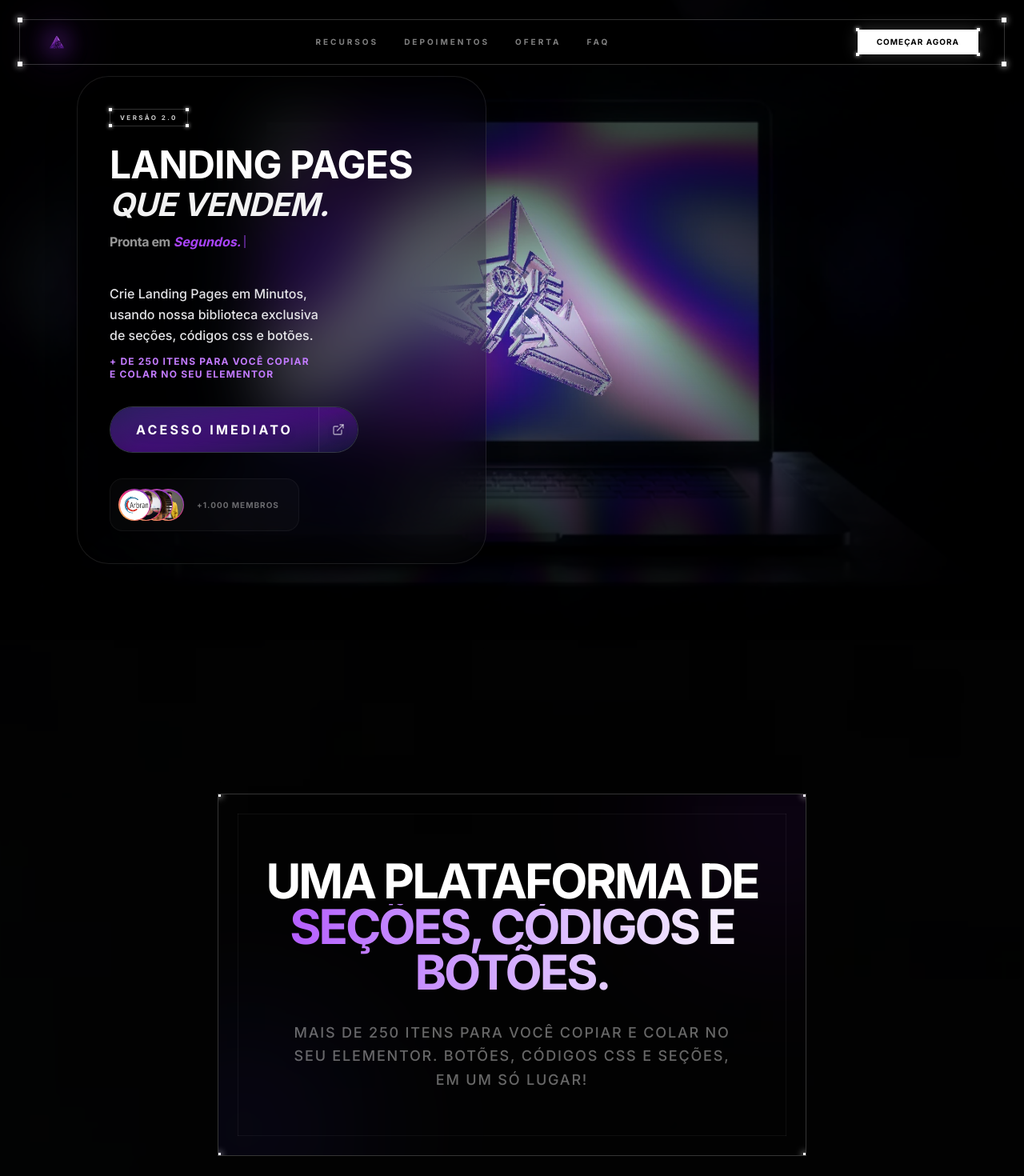
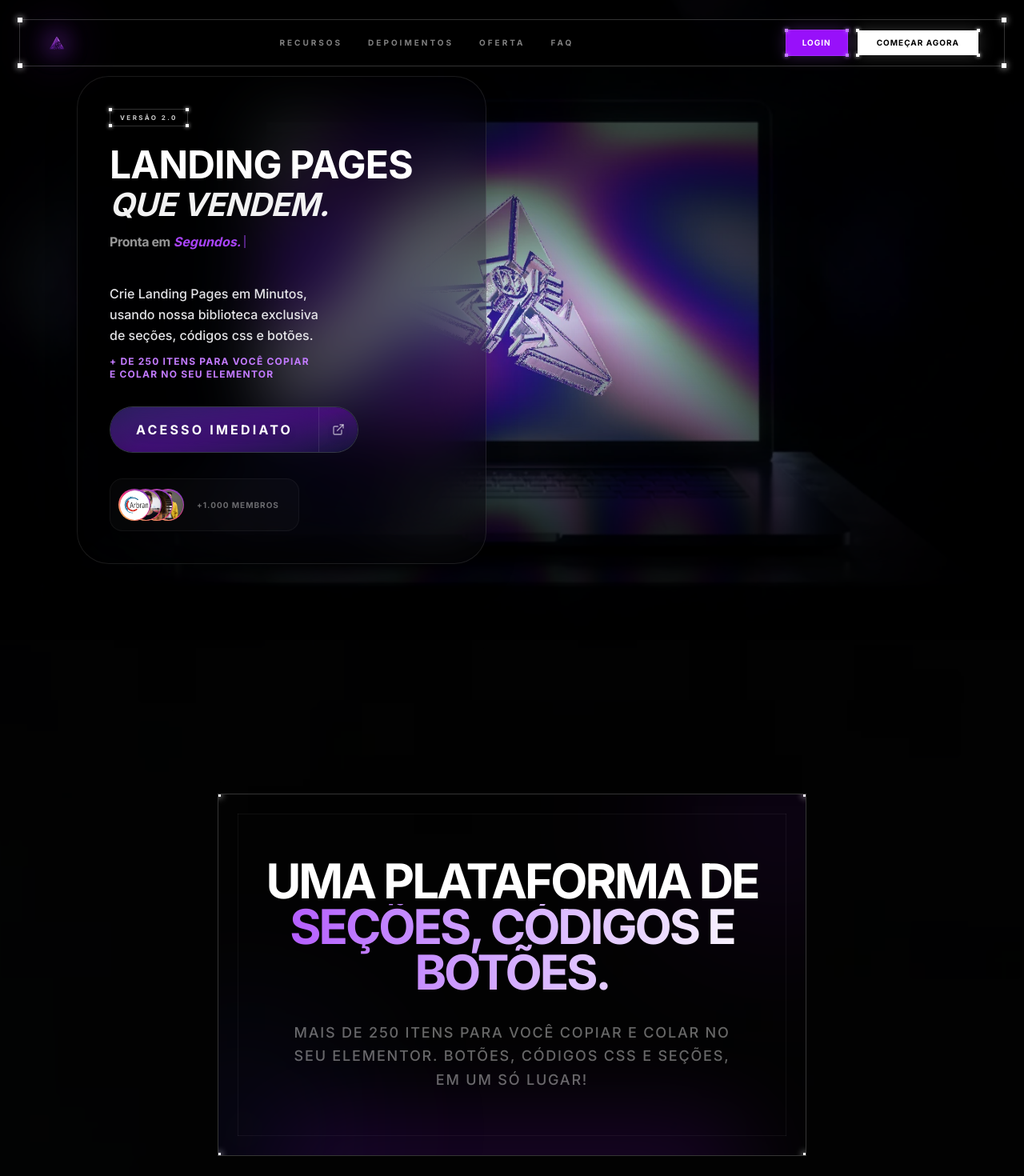
Before and after one commit to oliveirantcbr-stack/landing-plp, a Next.js app: page / in a window 1280 px wide. Shown: the top 1470 px of the page at 80% size. Built offline with nearby package versions, Linux system fonts and the light colour scheme.

Commit message:
att final

```diff
--- a/app/components/HeroSectionDemo.tsx
+++ b/app/components/HeroSectionDemo.tsx
@@ -240,7 +240,7 @@ export function HeroSectionDemo() {
         </div>
 
         {/* BOTTOM GROUP (Mobile Only) */}
-        <div className="md:hidden flex flex-col items-center w-full px-8 gap-10 mt-32">
+        <div className="md:hidden flex flex-col items-center w-full px-8 gap-4 mt-32">
           <p className="text-[11px] text-zinc-200 leading-relaxed text-center font-medium text-balance">
             Crie Landing Pages em Minutos, usando nossa biblioteca exclusiva de seções, códigos css e botões.
             <span className="block mt-3 text-purple-400 font-black uppercase tracking-[0.2em] text-[10px]">
--- a/app/components/Navbar.tsx
+++ b/app/components/Navbar.tsx
@@ -76,6 +76,22 @@ export function Navbar() {
 
           {/* CTA & MOBILE TOGGLE */}
           <div className="flex items-center gap-3">
+            {/* Botão de Login Roxo (Desktop) */}
+            <div className="hidden sm:block">
+              <button
+                onClick={() => window.open("/login", "_blank")}
+                className="relative px-5 py-2 bg-purple-600 text-white hover:bg-purple-500 text-[10px] font-black tracking-widest uppercase transition-all shadow-[0_0_20px_rgba(168,85,247,0.3)] border border-purple-500/50"
+              >
+                {/* BUTTON CORNER SQUARES */}
+                <div className="absolute -top-[2px] -left-[2px] size-1 bg-purple-400 shadow-[0_0_5px_#c084fc]" />
+                <div className="absolute -top-[2px] -right-[2px] size-1 bg-purple-400 shadow-[0_0_5px_#c084fc]" />
+                <div className="absolute -bottom-[2px] -left-[2px] size-1 bg-purple-400 shadow-[0_0_5px_#c084fc]" />
+                <div className="absolute -bottom-[2px] -right-[2px] size-1 bg-purple-400 shadow-[0_0_5px_#c084fc]" />
+
+                LOGIN
+              </button>
+            </div>
+
             <div className="hidden sm:block">
               <button
                 onClick={scrollToOferta}
@@ -126,16 +142,29 @@ export function Navbar() {
 
               <div className="h-px bg-white/5 w-full" />
 
+              <div className="flex flex-col gap-2">
                 <ShinyButton
                   onClick={() => {
                     scrollToOferta();
                     setMobileMenuOpen(false);
                   }}
-                style={{ "--padding": "1.1rem 2.5rem", "--font-size": "12px" } as React.CSSProperties}
-                className="w-full font-black tracking-widest uppercase bg-purple-600 border-purple-400 shadow-[0_15px_30px_rgba(147,51,234,0.3)]"
+                  style={{ "--padding": "0.6rem 1.2rem", "--font-size": "10px" } as React.CSSProperties}
+                  className="w-full font-black tracking-widest uppercase bg-white text-black border-white shadow-[0_10px_20px_rgba(255,255,255,0.05)]"
                 >
                   COMEÇAR AGORA
                 </ShinyButton>
+
+                <ShinyButton
+                  onClick={() => {
+                    window.open("/login", "_blank");
+                    setMobileMenuOpen(false);
+                  }}
+                  style={{ "--padding": "0.6rem 1.2rem", "--font-size": "10px" } as React.CSSProperties}
+                  className="w-full font-black tracking-widest uppercase bg-purple-600 border-purple-400 shadow-[0_10px_20px_rgba(147,51,234,0.2)]"
+                >
+                  LOGIN
+                </ShinyButton>
+              </div>
             </div>
           </motion.div>
         )}
--- a/components/cta-3.tsx
+++ b/components/cta-3.tsx
@@ -1,9 +1,11 @@
-
 export function CallToAction() {
   return (
     <div className="relative mx-auto w-full max-w-3xl px-4">
       {/* Main Container - Technical Square Aesthetic */}
       <div className="relative flex flex-col justify-between gap-y-8 border border-white/20 px-8 py-14 md:py-20 bg-black/40 backdrop-blur-3xl overflow-hidden">
+
+        {/* GLOW INFERIOR INTERNO CENTRADO */}
+        <div className="absolute -bottom-16 left-1/2 -translate-x-1/2 w-[80%] h-24 bg-purple-600/20 rounded-full blur-[60px] pointer-events-none z-0" />
 
         {/* CORNER ACCENTS - TECHNICAL SQUARES */}
         <div className="absolute -top-[3px] -left-[3px] size-1.5 bg-white shadow-[0_0_10px_#fff]" />
```
Lines whose indentation alone changed are shown as unchanged.
